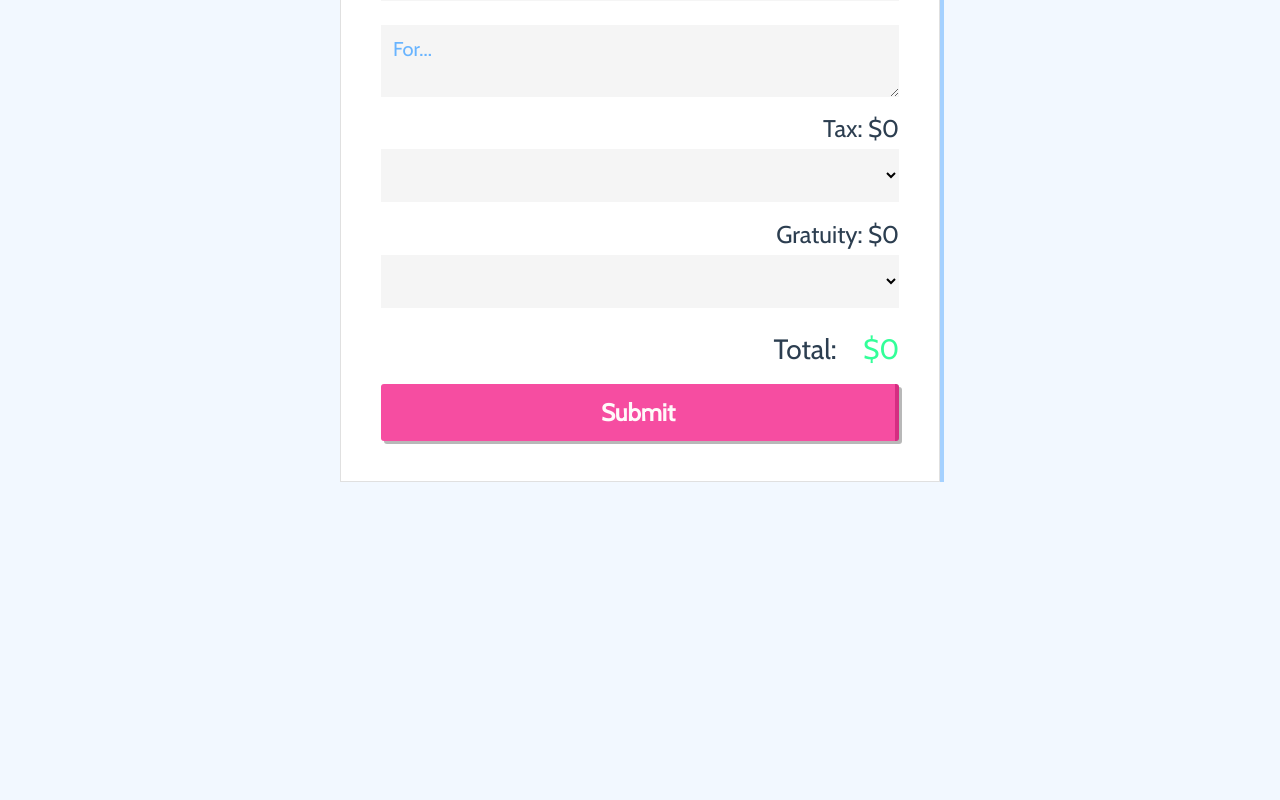
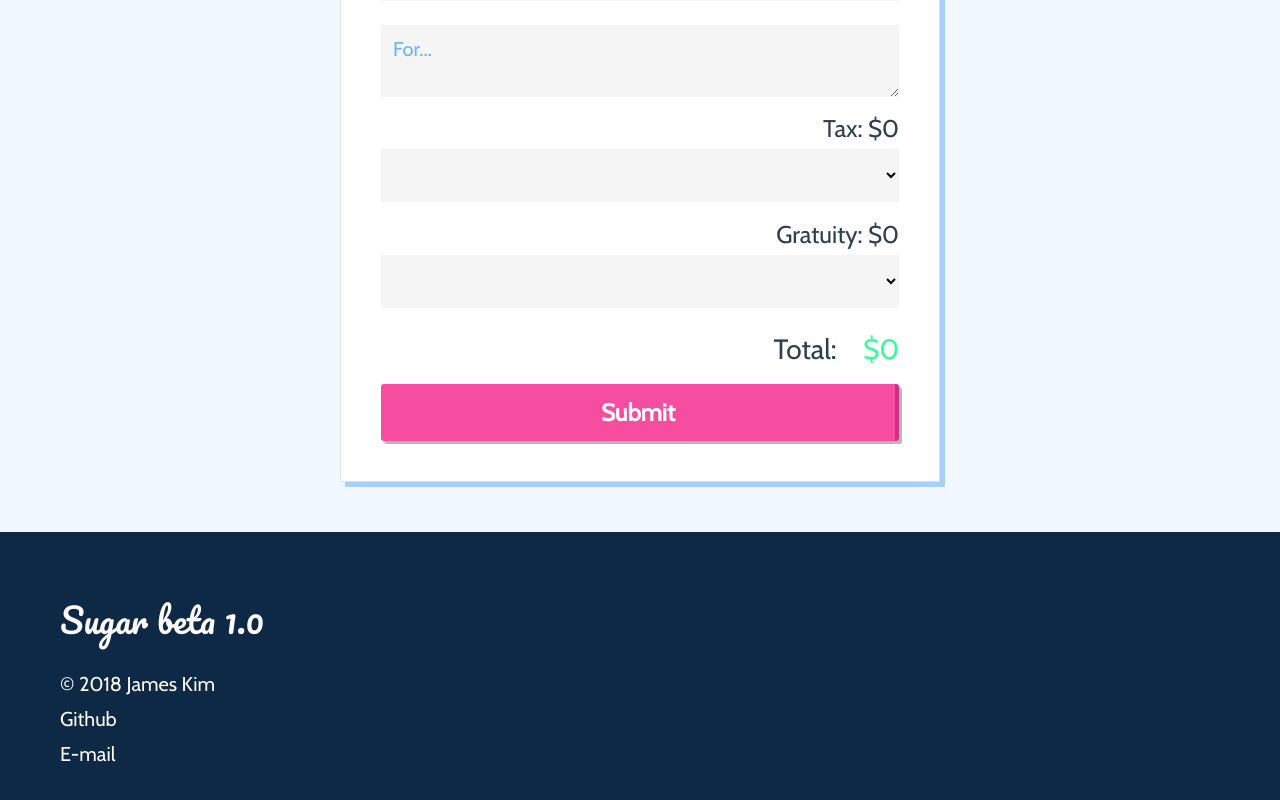
Before and after one commit to JamesScript7/sugarsugar, a Vue app: page /#/new in a window 1280 px wide. Shown: the part 382-1182 px from the top of the page. Before the commit the page ends 864 px from the top, so only its background shows below. Built offline with nearby package versions, Linux system fonts and the light colour scheme; what vuefire would draw is missing.

Commit message:
Add footer

```diff
--- a/src/App.vue
+++ b/src/App.vue
@@ -9,6 +9,16 @@
       </div>
     </nav>
     <router-view/>
+    <footer>
+      <ul class="footer-ul">
+        <li class="logo">Sugar beta 1.0</li>
+        <li>&copy; 2018 James Kim</li>
+        <li><a href="https://github.com/JamesScript7">Github</a></li>
+        <li><a href="mailto:jameshkim@gmail.com">E-mail</a></li>
+      </ul>
+      <div></div>
+      <div></div>
+    </footer>
   </div>
 </template>
 
@@ -39,6 +49,28 @@ nav {
   top: 0;
   width: 100%;
 }
+footer {
+  margin-top: 50px;
+  padding: 50px 0 40px 50px;
+  background-color: #0D2945;
+  color: snow;
+}
+footer ul {
+  list-style-type: none;
+  padding: 0;
+}
+footer ul li {
+  display: block;
+  padding: 10px;
+  line-height: 15px;
+  text-align: left;
+}
+.footer-ul li:first-child {
+  padding-bottom: 40px;
+}
+footer ul li a:hover {
+  color: #0066CC;
+}
 #app {
   font-family: 'Cabin', Helvetica, Arial, sans-serif;
   -webkit-font-smoothing: antialiased;
@@ -46,7 +78,7 @@ nav {
   text-align: center;
   color: #2c3e50;
 }
-.router-link-active, button {
+.router-link-active, button, .logo {
   font-family: 'Pacifico', cursive, sans-serif;
   font-size: 1.3rem;
 }
@@ -66,6 +98,9 @@ nav {
 .new-btn {
   text-align: right;
 }
+.logo {
+  font-size: 1.7em;
+}
 button {
   font-weight: bold;
   width: 120px;
--- a/src/components/Home.vue
+++ b/src/components/Home.vue
@@ -1,6 +1,8 @@
 <template>
   <div class="container">
-    <div id="list" class="list-parent"></div>
+    <main id="list" class="list-div">
+
+    </main>
   </div>
 </template>
 
--- a/src/components/New.vue
+++ b/src/components/New.vue
@@ -125,7 +125,7 @@ form {
   border: 1px solid #E0E0E0;
   padding: 40px;
   min-width: 250px;
-  box-shadow: 4px 4px #a5d1ff;
+  box-shadow: 5px 5px #a5d1ff;
   background-color: white;
 }
 label {
```
